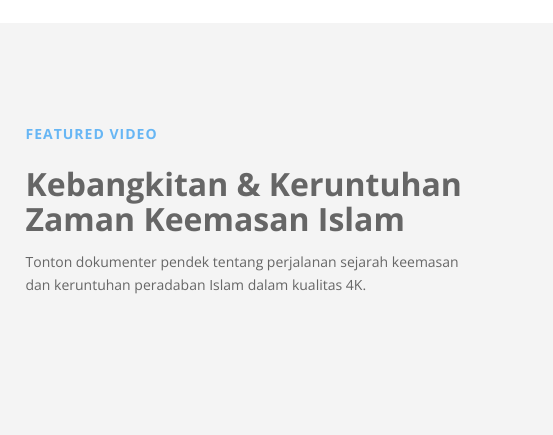
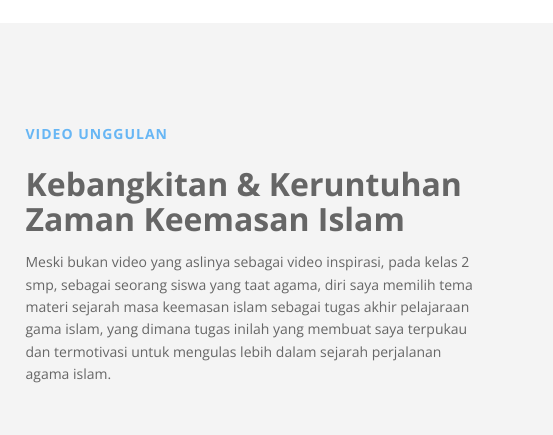
Before and after one commit to siaparadit9-ops/iloveinformatikaforever, a plain HTML site: page index.html in a window 1280 px wide. Shown: the part 1440-1875 px from the top of the page, 727-1280 px from the left. Drawn offline with nearby package versions, Linux system fonts and the light colour scheme.

Commit message:
Update index.html

```diff
--- a/index.html
+++ b/index.html
@@ -116,9 +116,9 @@ http://www.templatemo.com/tm-476-conquer
                         <!-- Kolom Kanan untuk Teks -->
                         <div class="col-md-5">
                             <div class="featured-content" style="margin-top: 20px;">
-                                <p class="text-label featured-label" style="color: #67B6F4; font-weight: bold; text-transform: uppercase; letter-spacing: 1px;">Featured Video</p>
+                                <p class="text-label featured-label" style="color: #67B6F4; font-weight: bold; text-transform: uppercase; letter-spacing: 1px;">Video Unggulan</p>
                                 <h2 class="heading-display featured-title" style="font-size: 32px; font-weight: 700; margin-bottom: 15px;">Kebangkitan & Keruntuhan Zaman Keemasan Islam</h2>
-                                <p style="color: #666; line-height: 1.6;">Tonton dokumenter pendek tentang perjalanan sejarah keemasan dan keruntuhan peradaban Islam dalam kualitas 4K.</p>
+                                <p style="color: #666; line-height: 1.6;">Meski bukan video yang aslinya sebagai video inspirasi, pada kelas 2 smp, sebagai seorang siswa yang taat agama, diri saya memilih tema materi sejarah masa keemasan islam sebagai tugas akhir pelajaraan gama islam, yang dimana tugas inilah  yang membuat saya terpukau dan termotivasi untuk mengulas lebih dalam sejarah perjalanan agama islam.</p>
                             </div>
                         </div>
                     </div>
```
